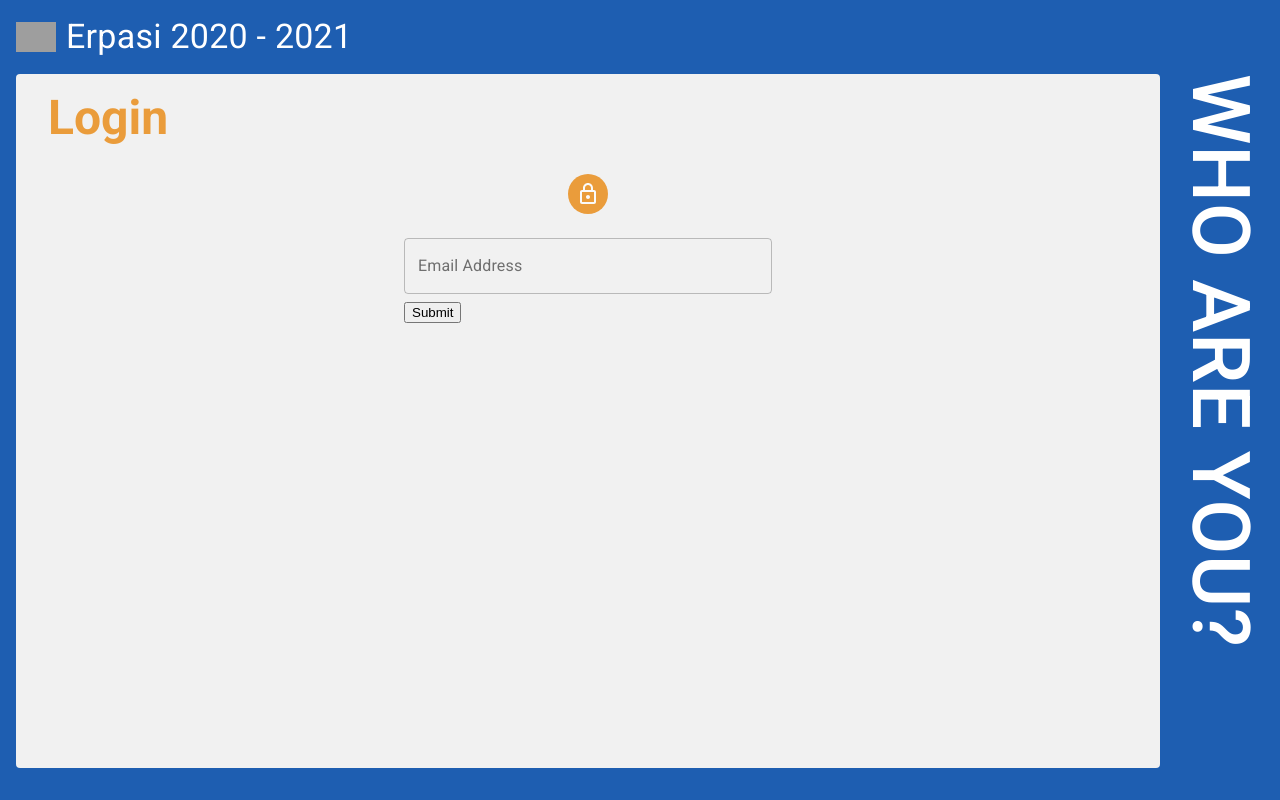
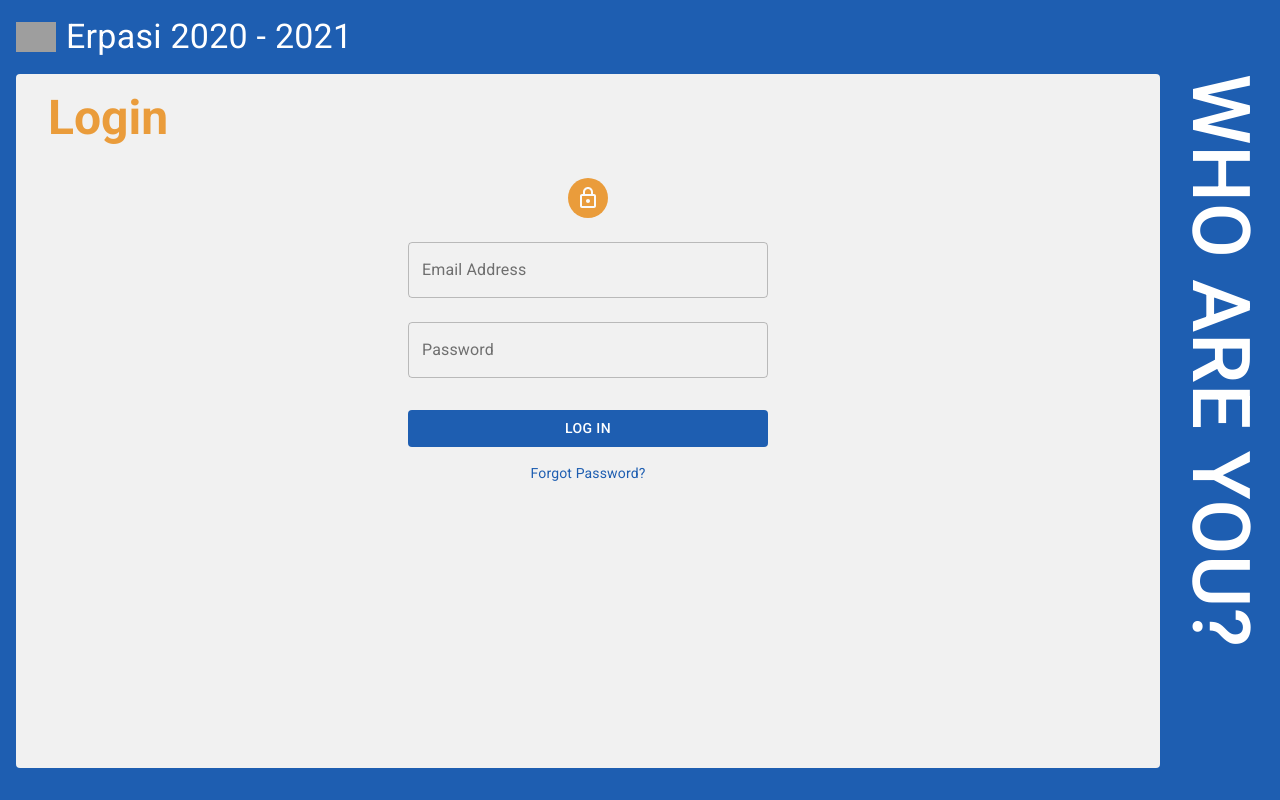
Before and after one commit to willemverbuyst/sb-client, a React (Create React App) app: page /login in a window 1280 px wide. Built offline with nearby package versions, Linux system fonts and the light colour scheme; no server answers; grey boxes are pictures that could not be loaded.

Commit message:
Add form validation to login

```diff
--- /dev/null
+++ b/src/Components/Button/SubmitButtonForm.tsx
@@ -0,0 +1,41 @@
+import { Button, Grid } from '@material-ui/core';
+import { makeStyles, Theme, useTheme } from '@material-ui/core/styles';
+import useMediaQuery from '@material-ui/core/useMediaQuery';
+import React, { ReactElement } from 'react';
+
+const useStyles = makeStyles((theme: Theme) => ({
+  submit: {
+    margin: theme.spacing(3, 0, 2),
+  },
+}));
+
+interface IProps {
+  caption: string;
+  color: 'primary' | 'secondary';
+}
+
+const SubmitButtonFormComponent: React.FC<IProps> = ({
+  caption,
+  color,
+}: IProps): ReactElement => {
+  const classes = useStyles();
+  const theme = useTheme();
+  const btnVariant = useMediaQuery(theme.breakpoints.up('sm'));
+
+  return (
+    <Grid>
+      <Button
+        type="submit"
+        fullWidth
+        className={classes.submit}
+        variant={btnVariant ? 'contained' : 'outlined'}
+        color={color}
+        disableElevation
+      >
+        {caption}
+      </Button>
+    </Grid>
+  );
+};
+
+export default SubmitButtonFormComponent;
--- a/src/Pages/Login/LoginForm.tsx
+++ b/src/Pages/Login/LoginForm.tsx
@@ -1,17 +1,13 @@
-import { Grid, TextField, Theme } from '@material-ui/core';
+import { Grid, Link, TextField, Theme, Typography } from '@material-ui/core';
 import { makeStyles } from '@material-ui/core/styles';
 import LockOutlinedIcon from '@material-ui/icons/LockOutlined';
-import React, { ReactElement, useState } from 'react';
+import React, { ReactElement } from 'react';
 import { SubmitHandler, useForm } from 'react-hook-form';
 import { useDispatch } from 'react-redux';
 
 import AvatarIconComponent from '../../Components/Avatar/AvatarIcon';
-import SubmitButtonComponent from '../../Components/Button/SubmitButton';
-import FormContainer from '../../Components/Form/FormContainer';
-import PasswordFieldComponent from '../../Components/Form/PasswordField';
-import TextFieldComponent from '../../Components/Form/TextField';
+import SubmitButtonFormComponent from '../../Components/Button/SubmitButtonForm';
 import * as HISTORY from '../../history';
-import { ILogInCredentials } from '../../models/credentials.model';
 import { userLogIn } from '../../store/user/action-creators';
 
 const useStyles = makeStyles((theme: Theme) => ({
@@ -30,96 +26,62 @@ const useStyles = makeStyles((theme: Theme) => ({
 
 type Inputs = {
   email: string;
-  exampleRequired: string;
+  password: string;
 };
 
 const LoginForm: React.FC = (): ReactElement => {
   const classes = useStyles();
   const dispatch = useDispatch();
-  const [logInCredentials, setLogInCredentials] = useState<ILogInCredentials>({
-    email: '',
-    password: '',
-  });
   const {
     register,
     handleSubmit,
     formState: { errors },
   } = useForm<Inputs>();
-  const onSubmit: SubmitHandler<Inputs> = (data) => console.log(data);
 
-  const submitForm = (event: React.MouseEvent<HTMLButtonElement>): void => {
-    event.preventDefault();
-    dispatch(userLogIn(logInCredentials));
-    setLogInCredentials({
-      email: '',
-      password: '',
-    });
+  const submitForm: SubmitHandler<Inputs> = (data) => {
+    dispatch(
+      userLogIn({
+        email: data.email,
+        password: data.password,
+      }),
+    );
   };
-
-  const updateLoginCredentials = (event: React.ChangeEvent<HTMLInputElement>) =>
-    setLogInCredentials({
-      ...logInCredentials,
-      [event.target.id]: event.target.value,
-    });
 
   return (
     <Grid container justify="center">
       <Grid item xs={12} sm={8} md={6} lg={4} className={classes.paper}>
-        <form className={classes.form} onSubmit={handleSubmit(onSubmit)}>
-          <Grid container spacing={1}>
+        <form className={classes.form} onSubmit={handleSubmit(submitForm)}>
+          <Grid container>
             <AvatarIconComponent icon={<LockOutlinedIcon />} />
             <TextField
               variant="outlined"
               margin="normal"
-              // required
               fullWidth
-              // id="email"
               label="Email Address"
-              // value={logInCredentials.email}
-              // onChange={updateLoginCredentials}
               {...register('email', { required: true })}
             />
-            {errors.email && <span>This field is required</span>}
-
-            {/* <input {...register('exampleRequired', { required: true })} />
-            {errors.exampleRequired && <span>This field is required</span>} */}
-            <input type="submit" />
+            {errors.email && (
+              <Typography color="error">This field is required</Typography>
+            )}
+            <TextField
+              variant="outlined"
+              type="password"
+              margin="normal"
+              fullWidth
+              label="Password"
+              {...register('password', { required: true })}
+            />
+            {errors.password && (
+              <Typography color="error">This field is required</Typography>
+            )}
           </Grid>
+          <SubmitButtonFormComponent caption="LOG IN" color="primary" />
         </form>
+        <Link href="#" onClick={HISTORY.gotoForgotPassword}>
+          Forgot Password?
+        </Link>
       </Grid>
     </Grid>
-
-    // <FormContainer
-    //   inputFields={
-    //     <>
-    //       <AvatarIconComponent icon={<LockOutlinedIcon />} />
-    //       <TextFieldComponent
-    //         id="email"
-    //         label="Email Address"
-    //         value={logInCredentials.email}
-    //         onChange={updateLoginCredentials}
-    //       />
-    //       <PasswordFieldComponent
-    //         id="password"
-    //         label="Password"
-    //         value={logInCredentials.password}
-    //         onChange={updateLoginCredentials}
-    //       />
-    //     </>
-    //   }
-    //   submitButton={
-    //     <SubmitButtonComponent
-    //       caption="LOG IN"
-    //       color="primary"
-    //       handleClick={submitForm}
-    //     />
-    //   }
-    //   link={
-    //     <Link href="#" onClick={HISTORY.gotoForgotPassword}>
-    //       Forgot Password?
-    //     </Link>
-    //   }
-    // />
   );
 };
 
```
